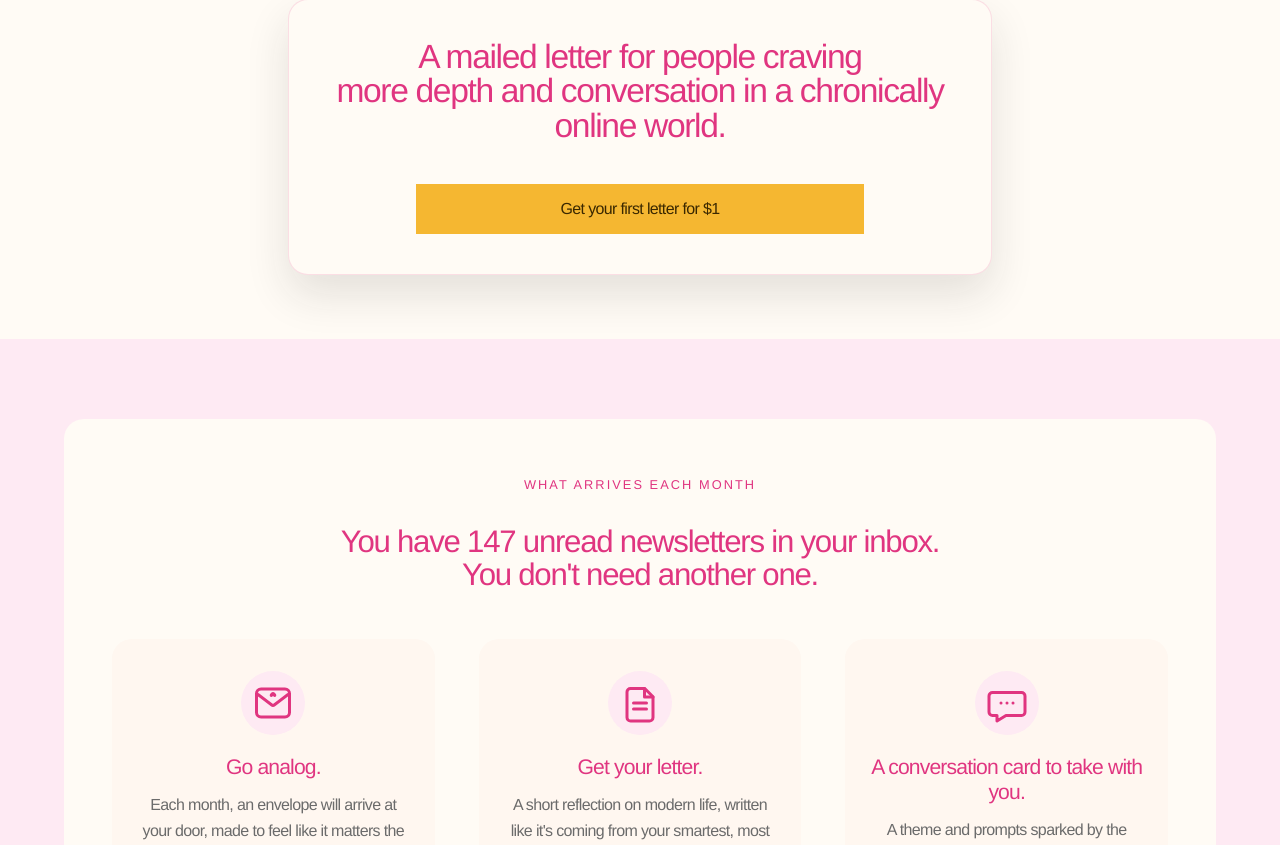
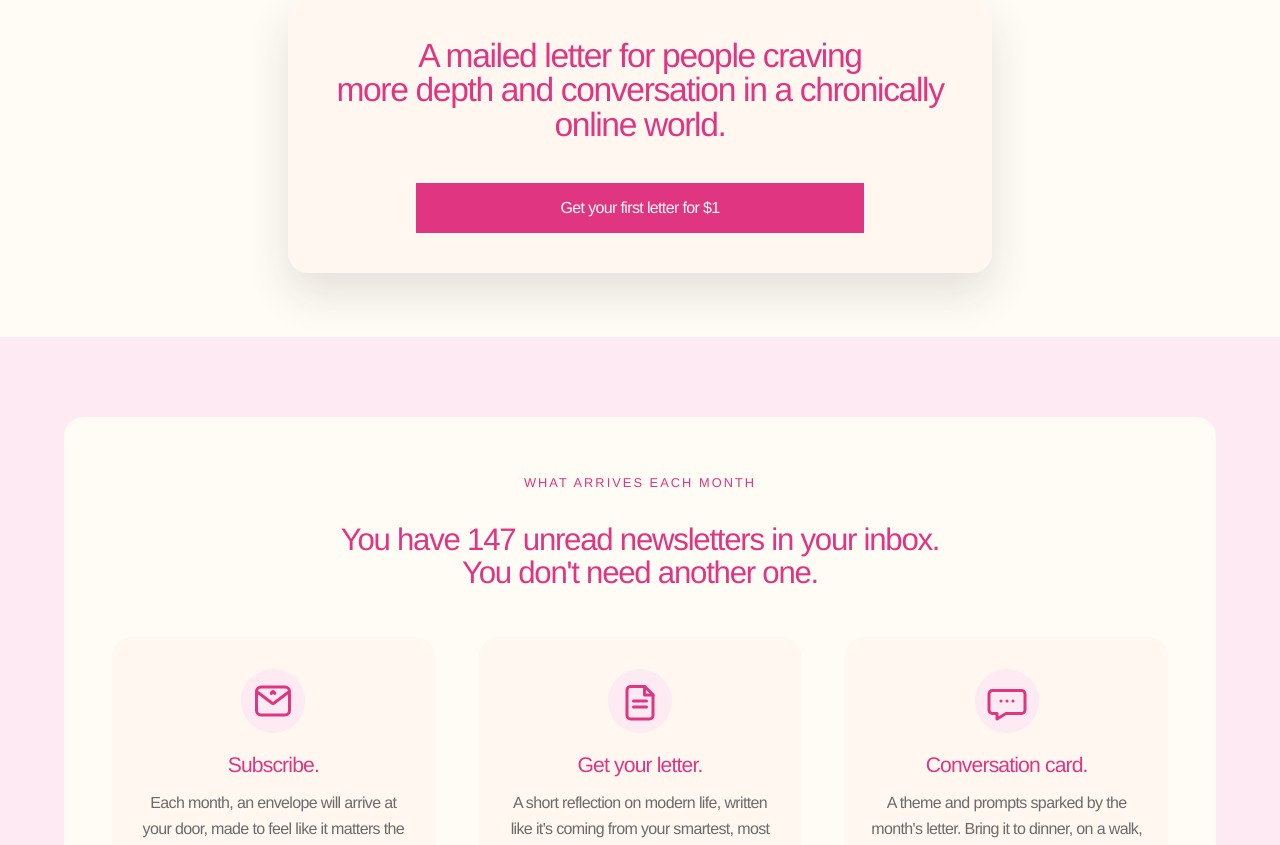
Before and after one commit to toriwinders/the-letter-room, a Next.js app: page / in a window 1280 px wide. Shown: the part 570-1415 px from the top of the page. Built offline with nearby package versions, Linux system fonts and the light colour scheme.

Commit message:
Polish hero and footer copy treatment

```diff
--- a/app/globals.css
+++ b/app/globals.css
@@ -205,8 +205,7 @@ body {
 .hero-card {
   max-width: 44rem;
   margin: 0 auto;
-  border: 1px solid var(--color-border);
-  background: var(--color-background);
+  background: var(--color-card-surface);
   box-shadow: 0 20px 44px #1e1e1e1f;
 }
 
@@ -215,12 +214,8 @@ body {
 }
 
 .hero-card .button-primary {
-  background: #f5b731;
-  color: #3a2800;
-}
-
-.hero-card .button-primary:hover {
-  background: #f7c44e;
+  background: var(--color-brand);
+  color: var(--color-background);
 }
 
 .product-card {
@@ -331,10 +326,15 @@ footer::before {
 footer p,
 footer a {
   color: inherit;
+  font-family: var(--font-copy);
+  letter-spacing: 0;
+  line-height: 1.6;
 }
 
 footer .brand-name {
   color: #f5b731;
+  font-family: var(--font-copy);
+  font-weight: 600;
 }
 
 .faq-item summary::-webkit-details-marker {
--- a/components/product-preview.tsx
+++ b/components/product-preview.tsx
@@ -89,7 +89,7 @@ export function ProductPreview() {
                 <EnvelopeIcon />
               </div>
               <h3 className="copy-rhythm mt-5 text-[1.34rem] leading-[1.18] text-[var(--color-brand)] sm:text-[1.32rem]">
-                Go analog.
+                Subscribe.
               </h3>
               <p className="copy-rhythm mx-auto mt-3 max-w-[19rem] text-[0.95rem] leading-[1.6] text-[var(--color-muted)] sm:text-[1rem]">
                 Each month, an envelope will arrive at your door, made to feel like it
@@ -116,7 +116,7 @@ export function ProductPreview() {
                 <SpeechBubbleIcon />
               </div>
               <h3 className="copy-rhythm mt-5 text-[1.34rem] leading-[1.18] text-[var(--color-brand)] sm:text-[1.32rem]">
-                A conversation card to take with you.
+                Conversation card.
               </h3>
               <p className="copy-rhythm mx-auto mt-3 max-w-[19rem] text-[0.95rem] leading-[1.6] text-[var(--color-muted)] sm:text-[1rem]">
                 A theme and prompts sparked by the month&apos;s letter. Bring it to
--- a/components/site-footer.tsx
+++ b/components/site-footer.tsx
@@ -2,7 +2,7 @@ import Link from "next/link";
 
 export function SiteFooter() {
   return (
-    <footer className="mx-auto mt-20 w-full max-w-[64rem] border-t border-[var(--color-line)] pt-6 pb-2 text-[0.96rem] text-[var(--color-background)] sm:mt-24">
+    <footer className="mx-auto mt-20 w-full max-w-[64rem] border-t border-[var(--color-line)] pt-6 pb-2 text-[1rem] text-[var(--color-background)] sm:mt-24">
       <div className="flex flex-col gap-5 sm:flex-row sm:items-start sm:justify-between">
         <div className="max-w-[22rem]">
           <p className="brand-name text-[1rem] leading-relaxed">The Letter Room</p>
```
